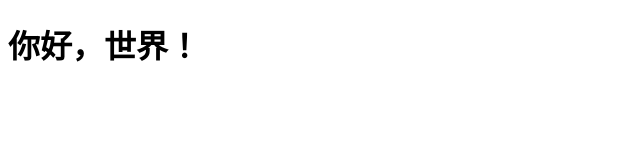
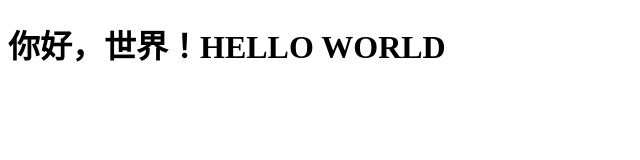
Before and after one commit to waimaoziyou/web, a plain HTML site: page index.html in a window 1280 px wide. Shown: the whole page, without its empty margins (0-640 px from the left). Drawn offline with Linux system fonts and the light colour scheme.

Commit message:
Update index.html

```diff
--- a/index.html
+++ b/index.html
@@ -6,7 +6,7 @@
 </head>
 <body>
 
-    <h1>你好，世界！</h1>
+    <h1>你好，世界！HELLO WORLD</h1>
 
 </body>
 </html>
```
